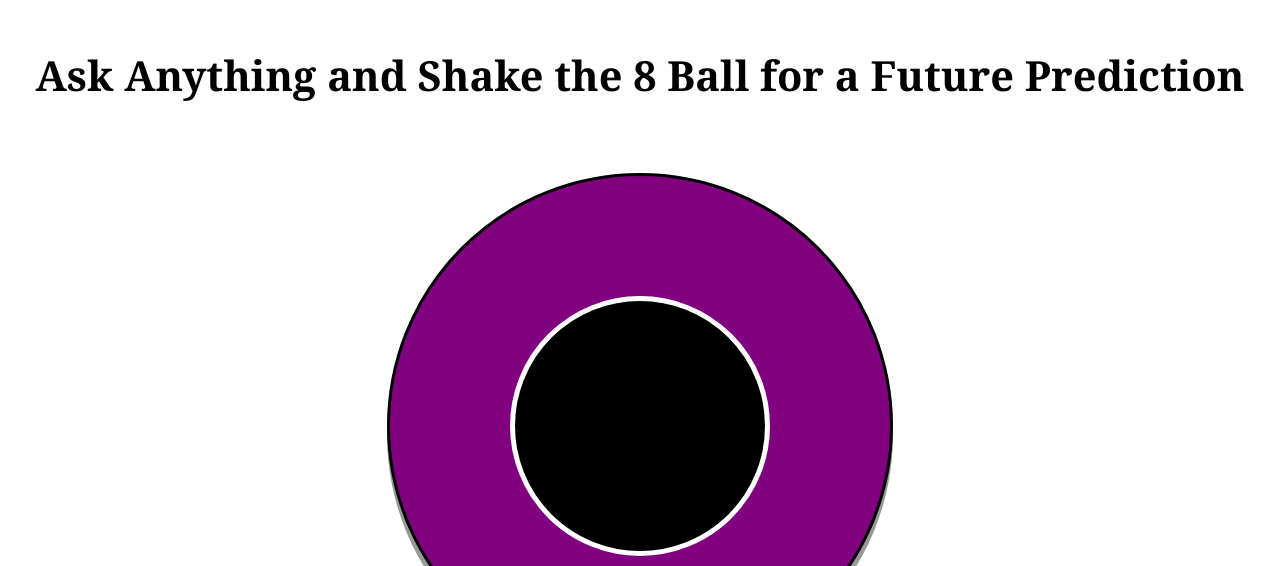
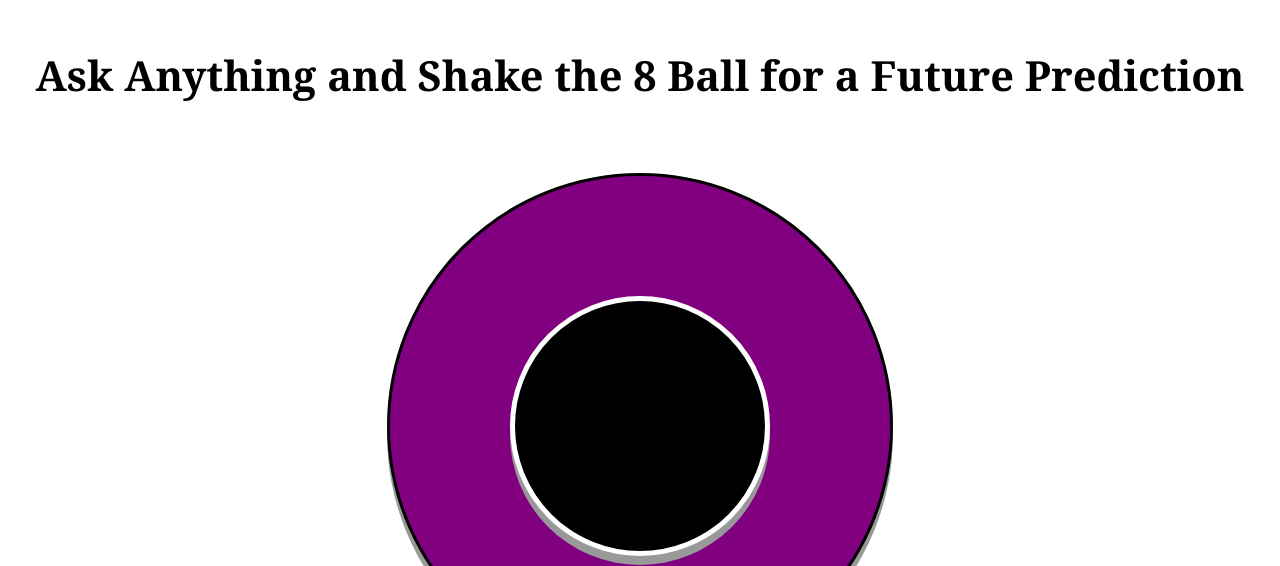
Before and after one commit to Jonah314/Codecademy-EightBallMagic, a plain HTML site: page FrontEnd/Resources/index.html in a window 1280 px wide. Shown: the part 234-800 px from the top of the page. Drawn offline with Linux system fonts and the light colour scheme.

Commit message:
added some shadow to messageArea class in the css file

```diff
--- a/FrontEnd/Resources/Styles/style.css
+++ b/FrontEnd/Resources/Styles/style.css
@@ -44,7 +44,7 @@ header h1{
     text-align: center;
     border: 5px solid white;
     z-index: -1;
-
+   box-shadow: 0 9px #999;
 }
 
 .triangle{
@@ -69,6 +69,8 @@ header h1{
     left: -50px;
     text-align: center;
 }
+
+
 #messageDisplay{
     color: white;
     font-size: 20px;
```
